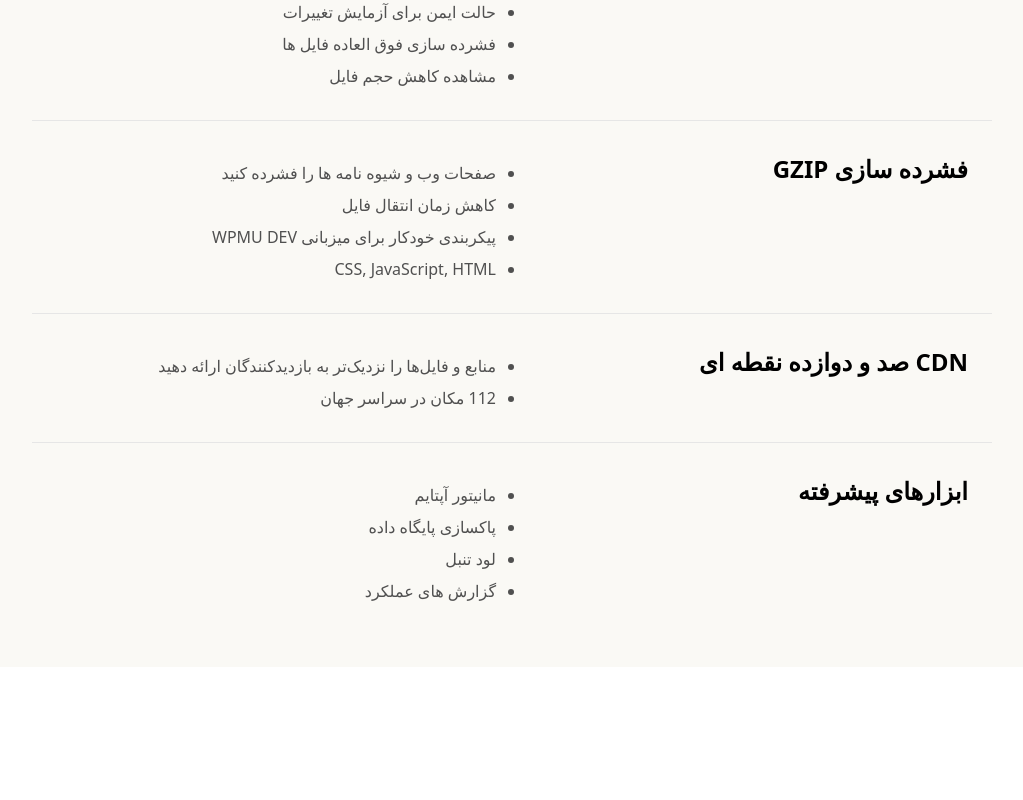
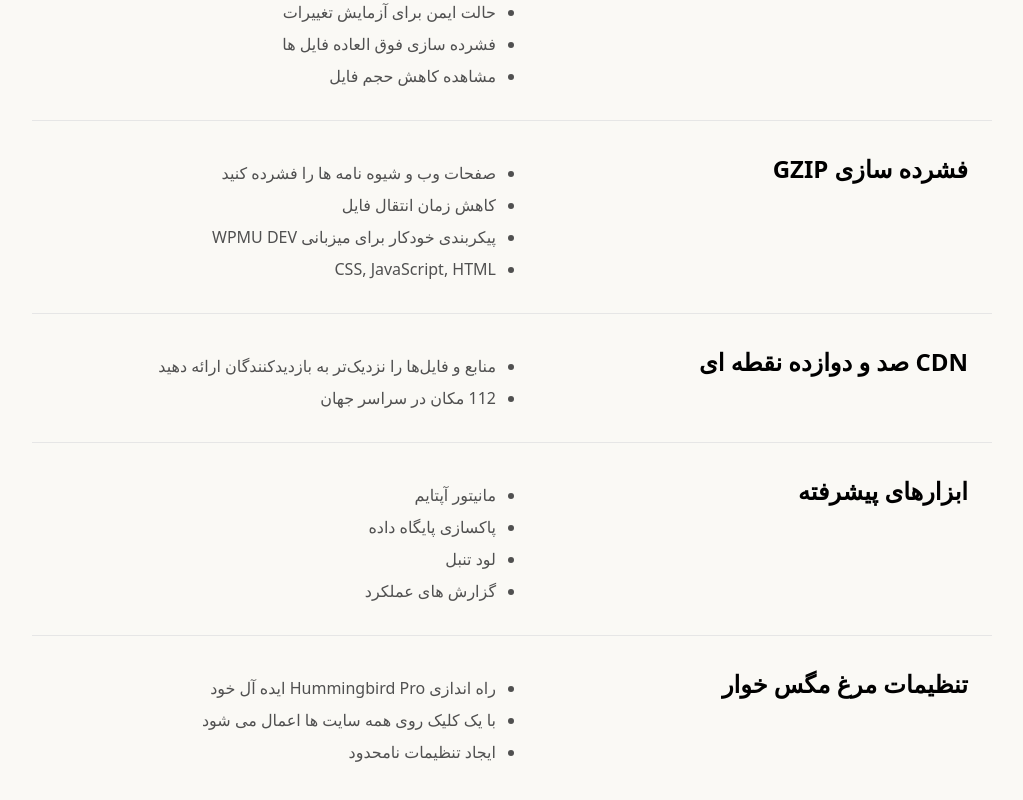
Before and after one commit to mahyarErshad/hummingbird, a React (Create React App) app: page / in a window 1280 px wide. Shown: the part 3213-4013 px from the top of the page, without its empty margins (128-1151 px from the left). Before the commit the page ends 3880 px from the top, so only its background shows below. Built offline with nearby package versions, Linux system fonts and the light colour scheme; a web font is replaced by a local one.

Commit message:
Added another FeaturesCard

```diff
--- a/src/Components/Body/Features.jsx
+++ b/src/Components/Body/Features.jsx
@@ -13,6 +13,7 @@ function Features() {
       <FeaturesCard title="فشرده سازی GZIP" list={["صفحات وب و شیوه نامه ها را فشرده کنید", "کاهش زمان انتقال فایل", "پیکربندی خودکار برای میزبانی WPMU DEV", "CSS, JavaScript, HTML"]} />
       <FeaturesCard title="CDN صد و دوازده نقطه ای" list={["منابع و فایل‌ها را نزدیک‌تر به بازدیدکنندگان ارائه دهید", "112 مکان در سراسر جهان"]} />
       <FeaturesCard title="ابزارهای پیشرفته" list={["مانیتور آپتایم", "پاکسازی پایگاه داده", "لود تنبل", "گزارش های عملکرد"]} />
+      <FeaturesCard title="تنظیمات مرغ مگس خوار" list={["راه اندازی Hummingbird Pro ایده آل خود", "با یک کلیک روی همه سایت ها اعمال می شود", "ایجاد تنظیمات نامحدود"]} />
     </section>
   );
 }
```
